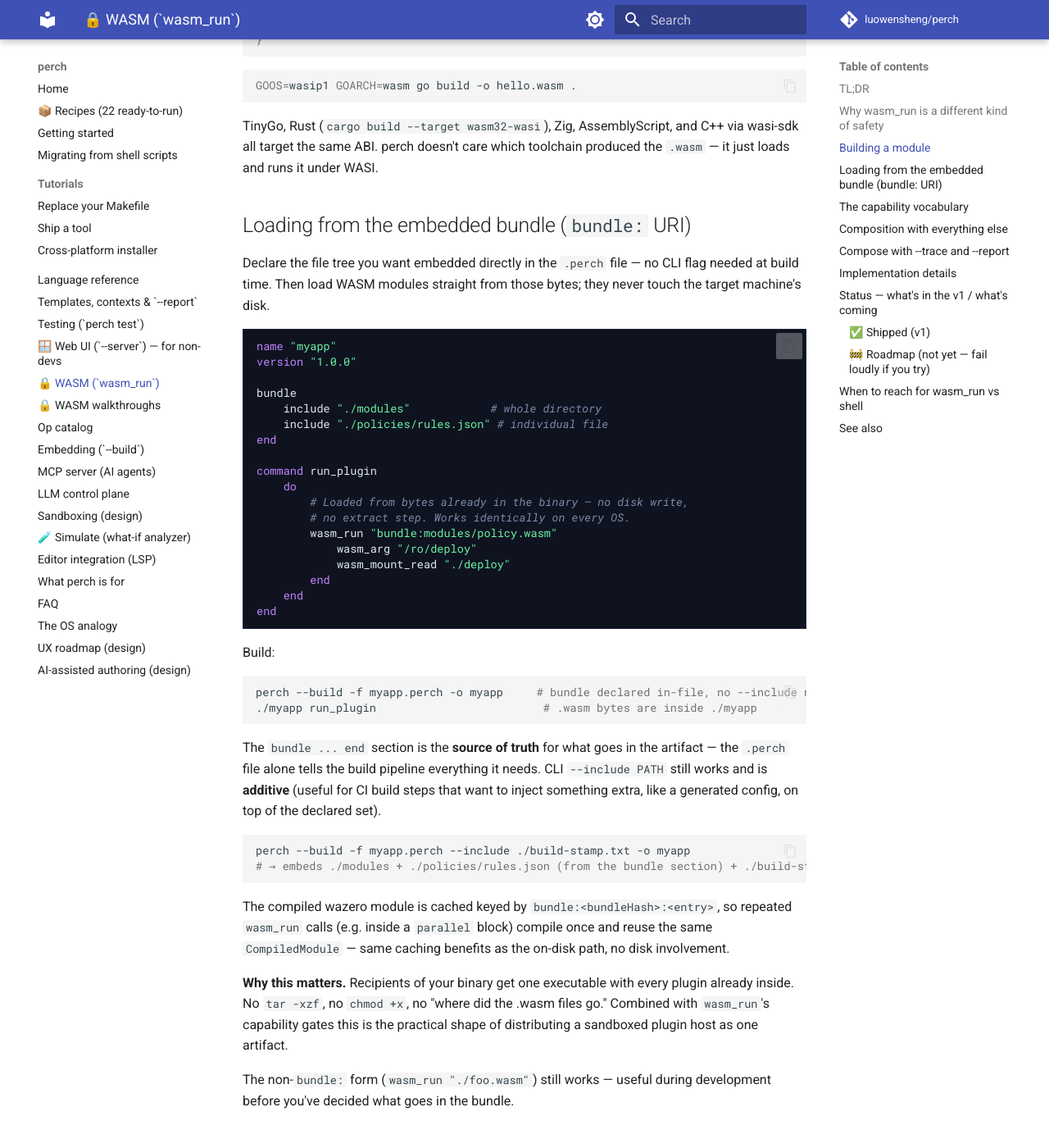
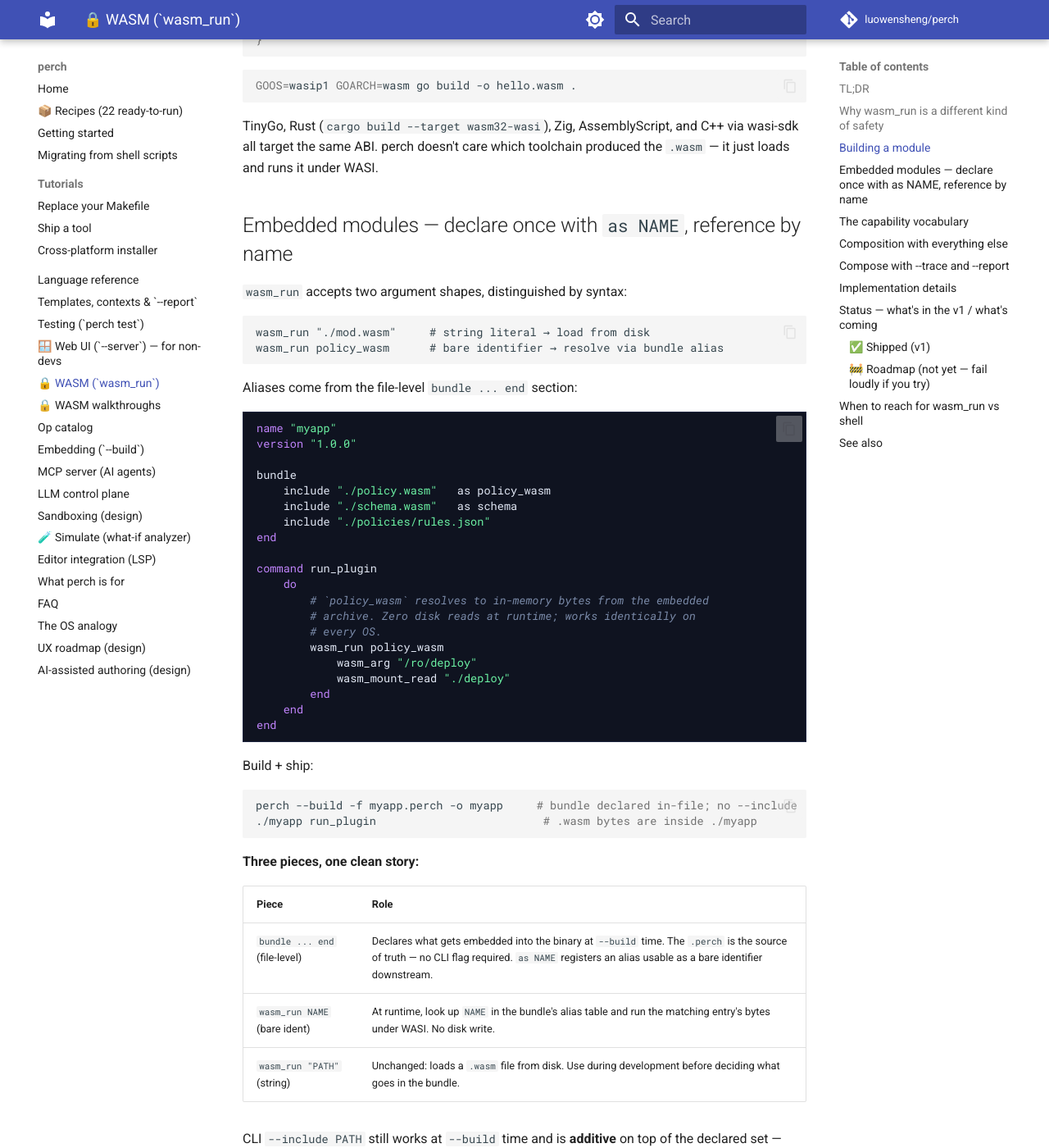
Before and after one commit to olivierdevelops/perch, an MkDocs documentation site: the page built from docs/wasm.md, in a window 1280 px wide and 1400 px high, scrolled down 1912 px. Shown: the whole window at 82% size. Built offline with MkDocs 1.6.1 and Material for MkDocs 9.7.7, drawn with Linux system fonts in a browser that asks for light colours; comment, search, counter and statistics services are not loaded; some of the changed text lies outside the part shown.

Commit message:
feat(bundle): `include "PATH" as NAME` aliases — `wasm_run NAME` (bare ident)
Drops the magic `bundle:PATH` URI scheme and the separate `wasm_bundle`
op (both shipped earlier today) in favor of a much cleaner model:

    bundle
        include "./policy.wasm" as policy_wasm
        include "./schema.wasm" as schema
    end

    command run_plugin do
        wasm_run policy_wasm       ← bare identifier, no quotes, no URI
            wasm_arg "/ro/deploy"
        end
    end

One op (`wasm_run`), two argument shapes:
- `wasm_run "./foo.wasm"`     — string literal → load from disk
- `wasm_run policy_wasm`      — bare ident → resolve via bundle alias

The grammar is overloaded by priority: the bare-ident form tries first;
quoted strings fall through to the disk path. The loader emits an
`_alias: true` flag in the op's args when the ident form matched; the
runtime looks up `program.Bundle.Aliases[name]` to get the bundle entry
and reads its bytes via the existing BundleReadFile path.

domain.Bundle gains an Aliases []BundleAlias{Name, Entry} field — Entry
defaults to basename(includePath) so `include "./policy.wasm" as p`
matches the actual archive entry name written by tarballPaths.

Grammar adds two functions: `bundle_include_alias` (priority 50, matches
`include "…" as NAME`) and `wasm_run_alias` (priority 50, matches
`wasm_run IDENT`). The fall-through `bundle_include` / `wasm_run` keep
the original string forms working.

Smoke-tested both code paths in one program:
  - `wasm_run "./policy.wasm"` (disk, no bundle) — works
  - `wasm_run policy_wasm`     (bundled alias)    — works
`perch --check` is happy with both.

Net code reduction: the `bundle:` URI handling in wasm.go is gone, the
wasm_bundle op is gone, the wasm_bundle grammar entry is gone. The
shipped feature is more powerful and the user-facing surface is
smaller.

Docs: docs/wasm.md → "Embedded modules — declare once with `as NAME`"
rewritten around the new shape. CHANGELOG entry rewritten to lead with
the alias form.

Co-Authored-By: Claude Opus 4.7 <noreply@anthropic.com>

````diff
--- a/docs/wasm.md
+++ b/docs/wasm.md
@@ -85,24 +85,33 @@ TinyGo, Rust (`cargo build --target wasm32-wasi`), Zig, AssemblyScript,
 and C++ via wasi-sdk all target the same ABI. perch doesn't care which
 toolchain produced the `.wasm` — it just loads and runs it under WASI.
 
-## Loading from the embedded bundle (`bundle:` URI)
+## Embedded modules — declare once with `as NAME`, reference by name
 
-Declare the file tree you want embedded directly in the `.perch` file — no CLI flag needed at build time. Then load WASM modules straight from those bytes; they never touch the target machine's disk.
+`wasm_run` accepts two argument shapes, distinguished by syntax:
+
+```perch
+wasm_run "./mod.wasm"     # string literal → load from disk
+wasm_run policy_wasm      # bare identifier → resolve via bundle alias
+```
+
+Aliases come from the file-level `bundle ... end` section:
 
 ```perch
 name "myapp"
 version "1.0.0"
 
 bundle
-    include "./modules"            # whole directory
-    include "./policies/rules.json" # individual file
+    include "./policy.wasm"   as policy_wasm
+    include "./schema.wasm"   as schema
+    include "./policies/rules.json"
 end
 
 command run_plugin
     do
-        # Loaded from bytes already in the binary — no disk write,
-        # no extract step. Works identically on every OS.
-        wasm_run "bundle:modules/policy.wasm"
+        # `policy_wasm` resolves to in-memory bytes from the embedded
+        # archive. Zero disk reads at runtime; works identically on
+        # every OS.
+        wasm_run policy_wasm
             wasm_arg "/ro/deploy"
             wasm_mount_read "./deploy"
         end
@@ -110,18 +119,27 @@ command run_plugin
 end
 ```
 
-Build:
+Build + ship:
 
 ```sh
-perch --build -f myapp.perch -o myapp     # bundle declared in-file, no --include needed
+perch --build -f myapp.perch -o myapp     # bundle declared in-file; no --include
 ./myapp run_plugin                         # .wasm bytes are inside ./myapp
 ```
 
-The `bundle ... end` section is the **source of truth** for what goes in the artifact — the `.perch` file alone tells the build pipeline everything it needs. CLI `--include PATH` still works and is **additive** (useful for CI build steps that want to inject something extra, like a generated config, on top of the declared set).
+**Three pieces, one clean story:**
+
+| Piece | Role |
+|---|---|
+| `bundle ... end` (file-level) | Declares what gets embedded into the binary at `--build` time. The `.perch` is the source of truth — no CLI flag required. `as NAME` registers an alias usable as a bare identifier downstream. |
+| `wasm_run NAME` (bare ident) | At runtime, look up `NAME` in the bundle's alias table and run the matching entry's bytes under WASI. No disk write. |
+| `wasm_run "PATH"` (string) | Unchanged: loads a `.wasm` file from disk. Use during development before deciding what goes in the bundle. |
+
+CLI `--include PATH` still works at `--build` time and is **additive** on top of the declared set — useful for CI steps injecting a generated config:
 
 ```sh
 perch --build -f myapp.perch --include ./build-stamp.txt -o myapp
-# → embeds ./modules + ./policies/rules.json (from the bundle section) + ./build-stamp.txt
+# embeds ./policy.wasm + ./schema.wasm + ./policies/rules.json (declared)
+#       + ./build-stamp.txt (CLI)
 ```
 
 The compiled wazero module is cached keyed by `bundle:<bundleHash>:<entry>`, so repeated `wasm_run` calls (e.g. inside a `parallel` block) compile once and reuse the same `CompiledModule` — same caching benefits as the on-disk path, no disk involvement.
````
Also changed, not shown: CHANGELOG.md (+16 -1 lines), 4 other files.
